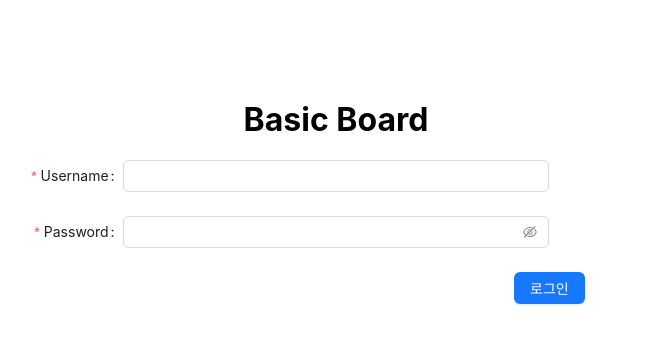
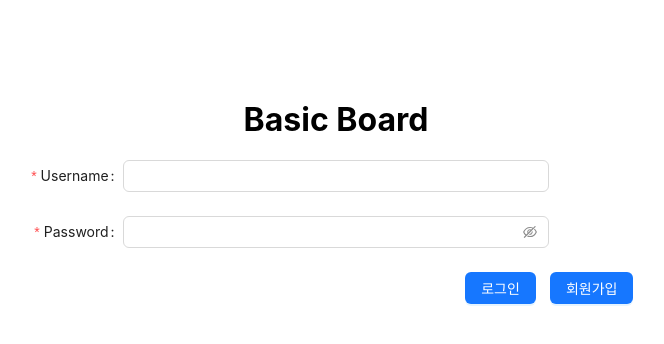
Before and after one commit to HyeonJi-Son/KPS_BasicBoard, a React (Create React App) app in the folder frontend/: page / in a window 1280 px wide. Shown: the top 344 px of the page, without its empty margins (304-968 px from the left). Built offline with nearby package versions, Linux system fonts and the light colour scheme.

Commit message:
[손현지] 회원가입 Reducer 기본 작성 [MSU]

```diff
--- a/frontend/src/pages/member/Login.js
+++ b/frontend/src/pages/member/Login.js
@@ -54,7 +54,7 @@ export function Login() {
                     ]}
                 >
                     <Input.Password />
-                    </Form.Item>
+                </Form.Item>
 
                     <Form.Item
                     wrapperCol={{ offset: 8, span: 16, }}
@@ -62,6 +62,12 @@ export function Login() {
                         <Link to="/boardListPage">
                             <Button type="primary" htmlType="submit">
                                 로그인
+                            </Button>
+                        </Link>
+                        &ensp;&ensp;
+                        <Link to="/signUpPage">
+                            <Button type="primary" htmlType="submit">
+                                회원가입
                             </Button>
                         </Link>
                     </Form.Item>
--- a/frontend/src/reducer/index.js
+++ b/frontend/src/reducer/index.js
@@ -1,11 +1,13 @@
 import { combineReducers } from "@reduxjs/toolkit";
 import boardReducer from "./boardReducer";
+import memberReducer from "./memberReducer"
 
 //↓원래 각각 Reducer에서 state를 export해주던 것을
 //RootReducer에서 한번에 관리해주도록 한다.
                     //↓combineReducers가 Reducer들을 연결시켜주는 역할을 하는 함수.
 const RootReducer = combineReducers({
-    board: boardReducer
+    board: boardReducer,
+    member: memberReducer
 });
 
 export default RootReducer;
```
Also changed, not shown: frontend/src/reducer/memberReducer.js (added, +14 -0 lines).
